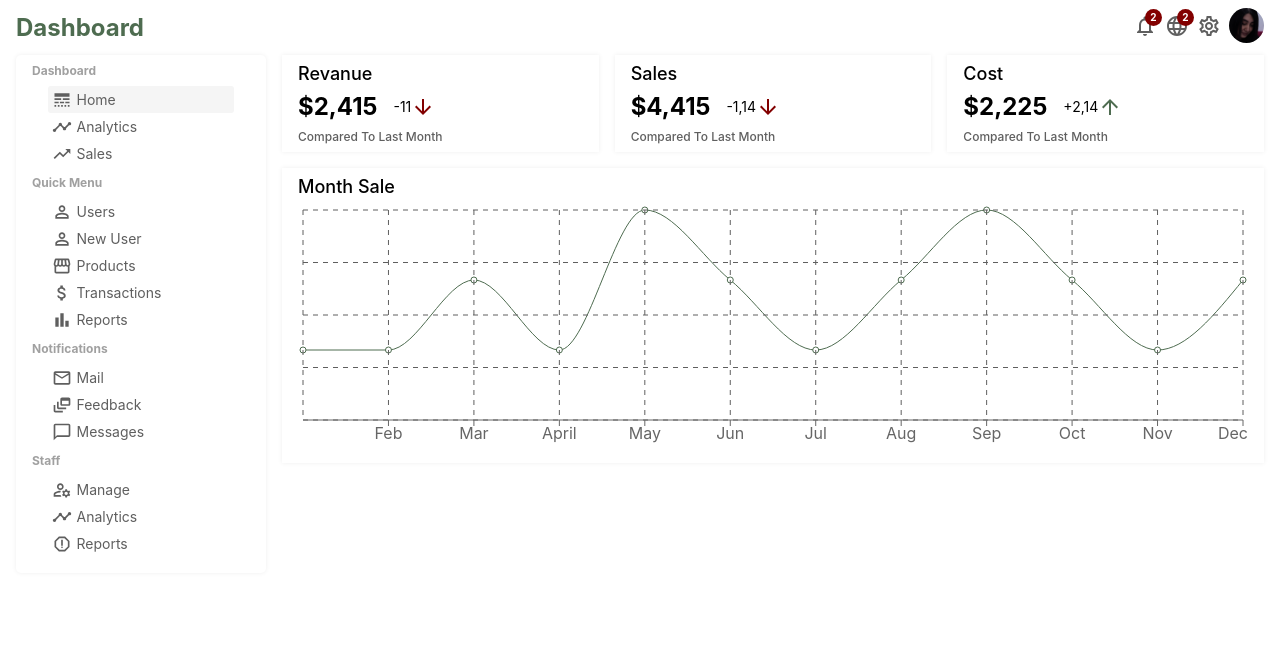
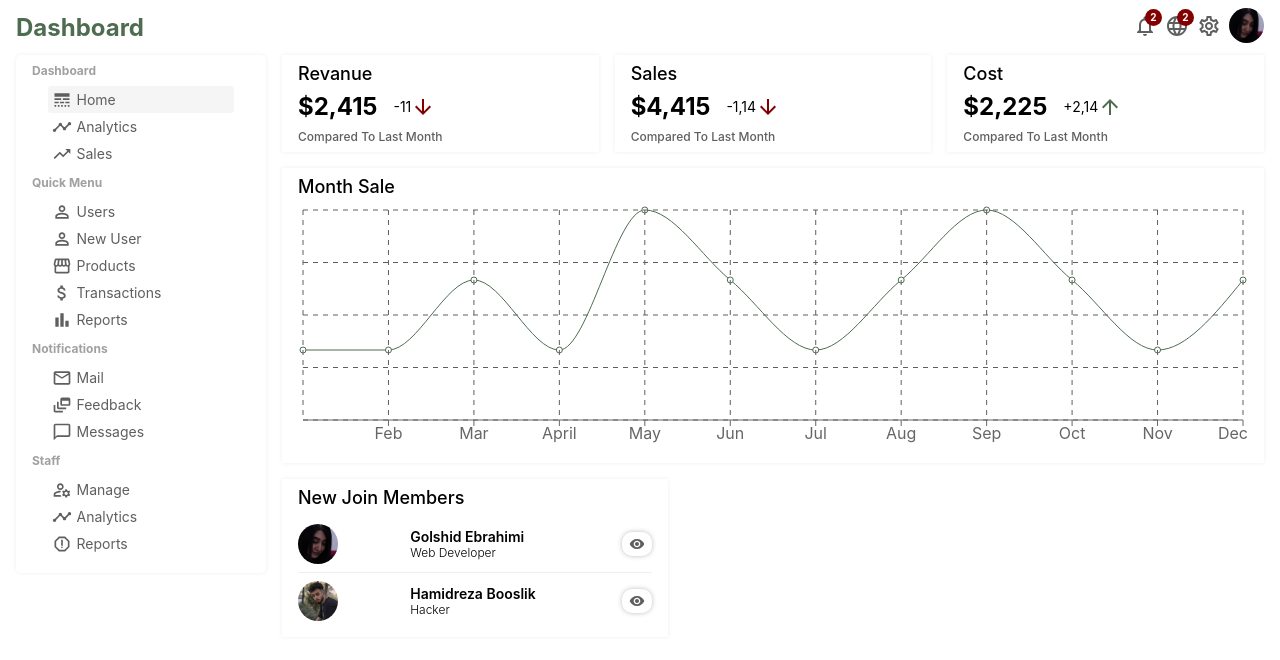
Before and after one commit to golsh1d/react-cms, a React (Create React App) app: page / in a window 1280 px wide. Shown: the top 660 px of the page. Built offline with nearby package versions, Linux system fonts and the light colour scheme.

Commit message:
add widgetsm component to home page

```diff
--- /dev/null
+++ b/src/Components/WidgetSm/WidgetSm.css
@@ -0,0 +1,65 @@
+.widgetsm {
+    padding: 8px 16px;
+    box-shadow: 0px 0px 5px 0px #efefef;
+}
+
+.widgetsm-title{
+    font-size: 18px;
+    font-weight: 500;
+    margin-bottom: 8px;
+}
+
+.widgetsm-list{
+    margin: 0;
+    padding: 0;
+}
+
+.widgetsm-list-item{
+    padding: 8px 0px;
+    display: flex;
+    align-items: center;
+    justify-content: space-between;
+}
+
+.widgetsm-list-item:not(:last-child){
+    border-bottom: 1px solid #efefef;
+}
+
+.widgetsm-img{
+    width: 40px;
+    height: 40px;
+    border-radius: 100%;
+}
+
+.widgetsm-user-detail{
+    display: flex;
+    flex-direction: column;
+    width: 140px;
+}
+
+.widgetsm-user-name{
+    font-size: 14px;
+    font-weight: 600;
+}
+
+.widgetsm-user-role{
+    font-size: 12px;
+    font-weight: 300;
+}
+
+.widgetsm-btn{
+    display: flex;
+    align-items: center;
+    justify-content: center;
+    border: none;
+    background-color: #fff;
+    border-radius: 10px;
+    padding: 4px 7px;
+    cursor: pointer;
+    box-shadow: 0px 0px 5px 0px #bfbfbf;
+}
+
+.widgetsm-btn-icon{
+    font-size: 16px !important;
+    color: #5f5f5f;
+}
--- /dev/null
+++ b/src/Components/WidgetSm/WidgetSm.js
@@ -0,0 +1,32 @@
+import React from "react";
+import "./WidgetSm.css";
+import VisibilityIcon from "@mui/icons-material/Visibility";
+import { useState } from "react";
+
+export default function WidgetSm() {
+  const [newUsers] = useState([
+    { id: 1, userName: "Golshid Ebrahimi", role: "Web Developer", img : "./Img/topbar/admin.jpg"},
+    { id: 2, userName: "Hamidreza Booslik", role: "Hacker", img : "./Img/widgetsm/hacker.jpg" },
+  ]);
+
+  return (
+    <div className="widgetsm">
+      <div className="widgetsm-title">New Join Members</div>
+
+      <ul className="widgetsm-list">
+        {newUsers.map((newUser) => (
+          <li key={newUser.id} className="widgetsm-list-item">
+            <img src={newUser.img} className="widgetsm-img" alt="" />
+            <div className="widgetsm-user-detail">
+              <span className="widgetsm-user-name">{newUser.userName}</span>
+              <span className="widgetsm-user-role">{newUser.role}</span>
+            </div>
+            <button className="widgetsm-btn">
+              <VisibilityIcon className="widgetsm-btn-icon" />
+            </button>
+          </li>
+        ))}
+      </ul>
+    </div>
+  );
+}
--- a/src/Pages/Home/Home.css
+++ b/src/Pages/Home/Home.css
@@ -0,0 +1,5 @@
+.widgets-container{
+    display: grid;
+    grid-template-columns: 1fr 1.5fr;
+    gap: 0px 16px;
+}
--- a/src/Pages/Home/Home.js
+++ b/src/Pages/Home/Home.js
@@ -2,12 +2,16 @@ import React from 'react'
 import "./Home.css"
 import Features from '../../Components/Features/Features'
 import Chart from '../../Components/Chart/Chart'
+import WidgetSm from '../../Components/WidgetSm/WidgetSm'
 
 export default function Home() {
   return (
     <>
       <Features/>
       <Chart/>
+      <div className="widgets-container">
+        <WidgetSm/>
+      </div>
     </>
   )
 }
```
Also changed, not shown: public/Img/widgetsm/hacker.jpg (added).
